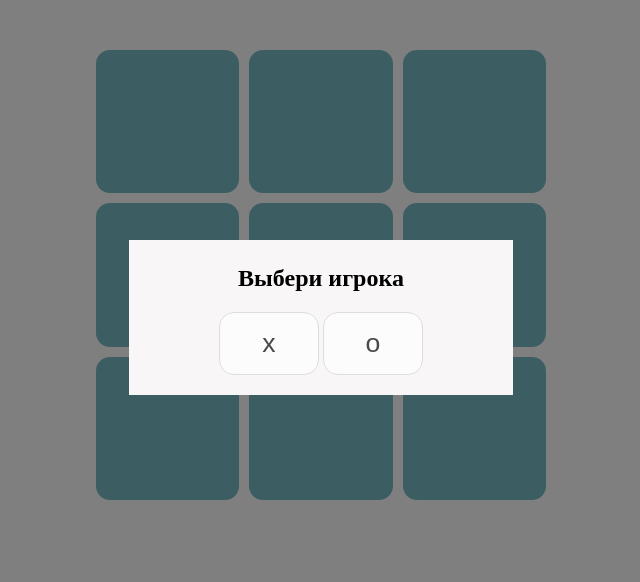
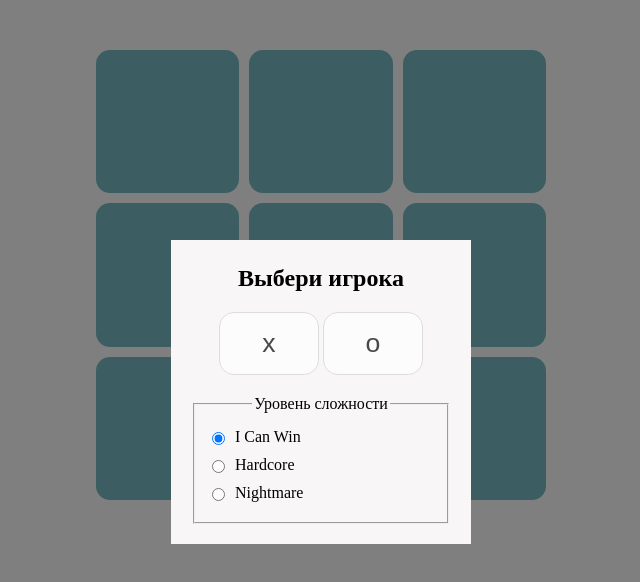
Before and after one commit to DmitryBP/Netology-diplom-XO, a plain HTML site: page index.html in a window 1280 px wide. Shown: the whole page, without its empty margins (319-959 px from the left). Drawn offline with Linux system fonts and the light colour scheme.

Commit message:
Реализован выбор уровня сложности, через раз наблюдается баг с выйгрышем по диагонали исправить в следующем коммите

```diff
--- a/index.html
+++ b/index.html
@@ -1,12 +1,11 @@
 <!DOCTYPE html>
 <html lang="en">
   <head>
-    <meta charset="UTF-8">
+    <meta charset="UTF-8" />
     <title>Крестики-нолики</title>
-    <link href="style.css" rel="stylesheet" type="text/css"/>
+    <link href="style.css" rel="stylesheet" type="text/css" />
   </head>
   <body>
-
     <div id="board"></div>
 
     <div id="modal" class="hidden">
@@ -18,12 +17,45 @@
       </div>
     </div>
 
-<div id="modal" class="startModal ">
+    <div id="modal" class="startModal">
       <div id="modal__window">
-        <h2>Выбери игрока </h2>
+        <h2>Выбери игрока</h2>
         <div id="modal__buttons">
           <button class="player">x</button>
           <button class="player">o</button>
+        </div>
+        <div id="modal__difficultyLevel">
+          <fieldset>
+            <legend>Уровень сложности</legend>
+            <label class="difficultyLabel">
+              <input
+                type="radio"
+                name="difficultlyLevel"
+                value="easy"
+                class="difficultyRadio"
+                checked
+              />
+              I Can Win
+            </label>
+            <label class="difficultyLabel">
+              <input
+                type="radio"
+                name="difficultlyLevel"
+                value="hardcore"
+                class="difficultyRadio"
+              />
+              Hardcore
+            </label>
+            <label class="difficultyLabel">
+              <input
+                type="radio"
+                name="difficultlyLevel"
+                value="nightmare"
+                class="difficultyRadio"
+              />
+              Nightmare
+            </label>
+          </fieldset>
         </div>
       </div>
     </div>
--- a/js/gameState.js
+++ b/js/gameState.js
@@ -1,14 +1,54 @@
 // gameState.js - для управления состоянием игры
+
+import renderBoard from './renderBoard.js';
 
 export let players = ['x', 'o'];
 export let activePlayer = players[0];
-// export let activePlayer = prompt('Выбери игрока ', 'x')
-
 export let board = [
   ['', '', ''],
   ['', '', ''],
   ['', '', ''],
 ];
+
+// Функция для обновления доски
+export const updateBoard = (newBoard) => {
+  board = newBoard;
+  renderBoard(board);
+};
+
+document.addEventListener('DOMContentLoaded', () => {
+  let radioButtons = document.querySelectorAll('.difficultyRadio');
+
+  radioButtons.forEach((radio) => {
+    radio.addEventListener('change', (e) => {
+      let difficultyLevel = e.target.value;
+      if (difficultyLevel === 'easy') {
+        updateBoard([
+          ['', '', ''],
+          ['', '', ''],
+          ['', '', ''],
+        ]);
+      } else if (difficultyLevel === 'hardcore') {
+        updateBoard([
+          ['', '', '', ''],
+          ['', '', '', ''],
+          ['', '', '', ''],
+          ['', '', '', ''],
+          ['', '', '', ''],
+        ]);
+      } else {
+        updateBoard([
+          ['', '', '', '', ''],
+          ['', '', '', '', ''],
+          ['', '', '', '', ''],
+          ['', '', '', '', ''],
+          ['', '', '', '', ''],
+        ])
+      }
+    });
+  });
+});
+
 export const setActivePlayer = (player) => {
   activePlayer = player;
 };
--- a/js/startGame.js
+++ b/js/startGame.js
@@ -3,33 +3,28 @@
 import { board, players, setActivePlayer } from './gameState.js';
 import renderBoard from './renderBoard.js';
 import { buttonResWrapper } from './ui.js';
-// import { startPlayer } from './ui.js';
 
 export const startGame = () => {
   let modalStartEl = document.querySelector('.startModal');
   let choosPlayerBtn = document.getElementsByClassName('player');
-  // let buttonResWrapper = document.querySelector('.panel');
 
   modalStartEl.classList.remove('hidden');
   buttonResWrapper.classList.add('hidden');
 
+  // Очищаем доску
+  for (let i = 0; i < board.length; i++) {
+    for (let j = 0; j < board[i].length; j++) {
+      board[i][j] = '';
+    }
+  }
+  renderBoard(board);
+
+  // Выбор активного игрока
   for (let btn of choosPlayerBtn) {
     btn.addEventListener('click', () => {
-      if (btn.textContent == 'x') {
-        setActivePlayer('x');
-      } else {
-        setActivePlayer('o');
-      }
+      setActivePlayer(btn.textContent);
       modalStartEl.classList.add('hidden');
       buttonResWrapper.classList.remove('hidden');
     });
-
-    for (let i = 0; i < board.length; i++) {
-      for (let j = 0; j < board[i].length; j++) {
-        board[i][j] = '';
-      }
-    }
   }
-
-  renderBoard(board);
 };
--- a/style.css
+++ b/style.css
@@ -4,8 +4,6 @@
 .panel {
   text-align: center;
 }
-
-
 
 #board {
   position: relative;
@@ -47,11 +45,27 @@
 #modal__window {
   position: relative;
   top: 30%;
-    width: 30%;
+  max-width: 300px;
   margin: 0 auto;
   padding: 5px 20px 20px;
   background-color: #f8f6f6;
   text-align: center;
+}
+
+#modal__difficultyLevel {
+    margin-top: 20px;
+  flex-direction: column;
+  text-align: center;
+}
+
+.difficultyLabel {
+  display: flex;
+  margin-top: 10px;
+  margin-bottom: 10px; /* Расстояние между кнопками */
+}
+
+.difficultyRadio {
+  margin-right: 10px; /* Расстояние между радио-кнопкой и текстом */
 }
 
 button {
```
Lines whose indentation alone changed are shown as unchanged.
